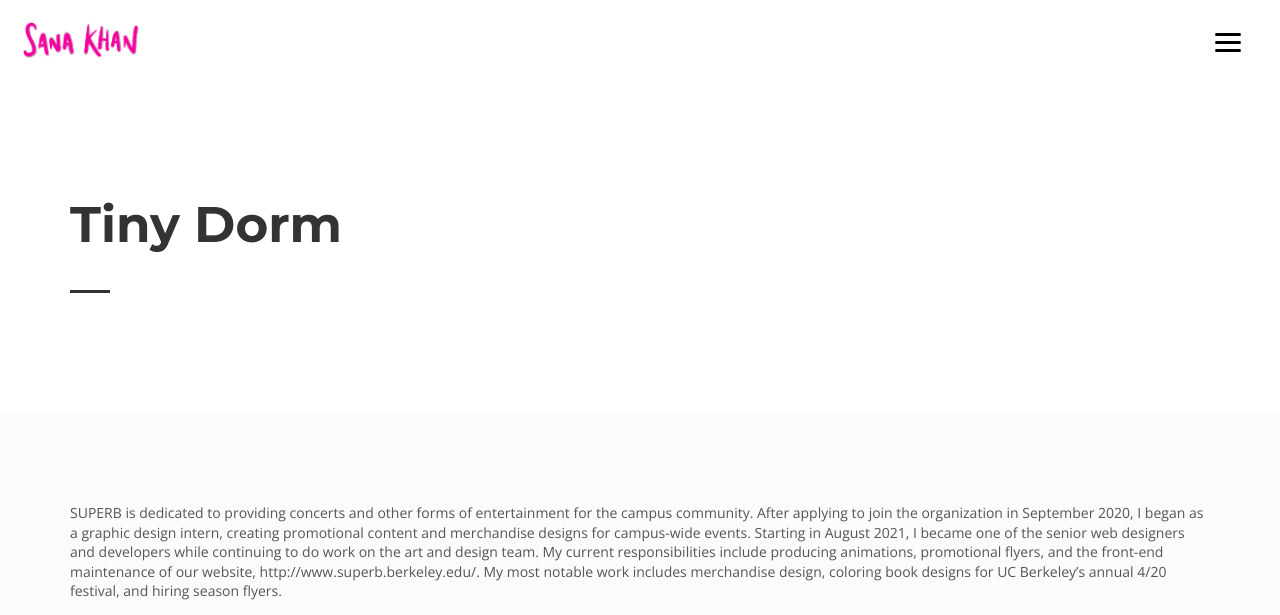
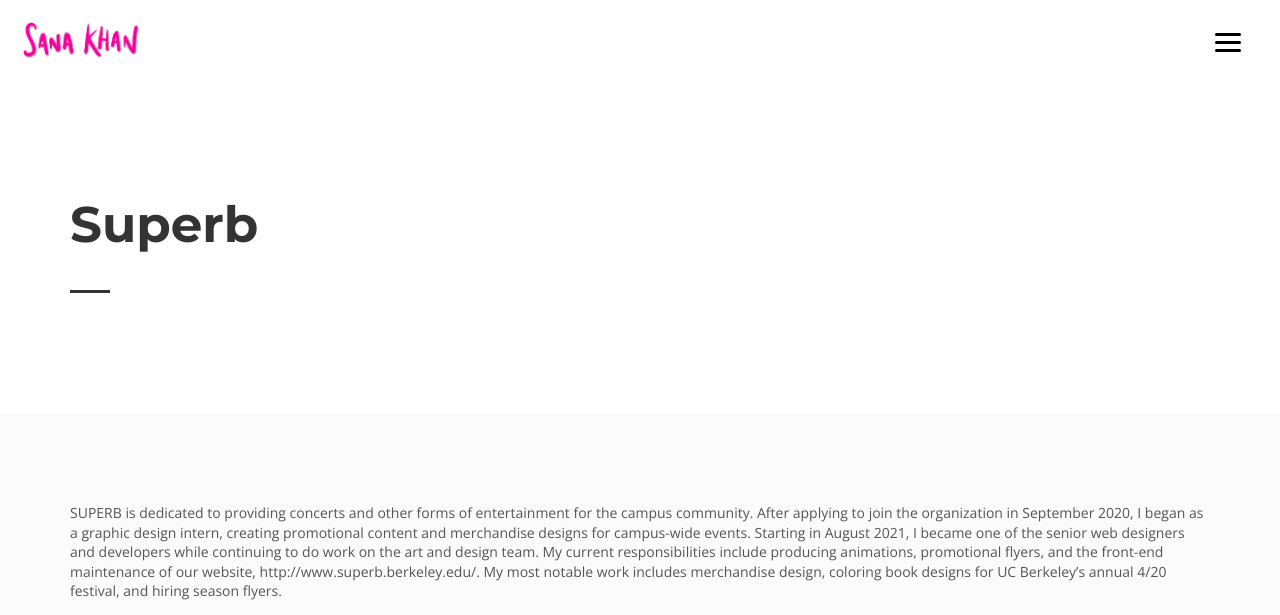
Before and after one commit to sanakhan1273/design, a plain HTML site: page superb.html in a window 1280 px wide. Shown: the top 615 px of the page. Drawn offline with nearby package versions, Linux system fonts and the light colour scheme.

Commit message:
Updating Superb title + write-up

```diff
--- a/superb.html
+++ b/superb.html
@@ -64,7 +64,7 @@
 
 						<!-- page-title -->
 						<div class="page-title pb-40">
-							<h2 class="page-title__title">Tiny Dorm</h2>
+							<h2 class="page-title__title">Superb</h2>
 							<div class="page-title__divider"></div>
 						</div><!-- End / page-title -->
 
```
